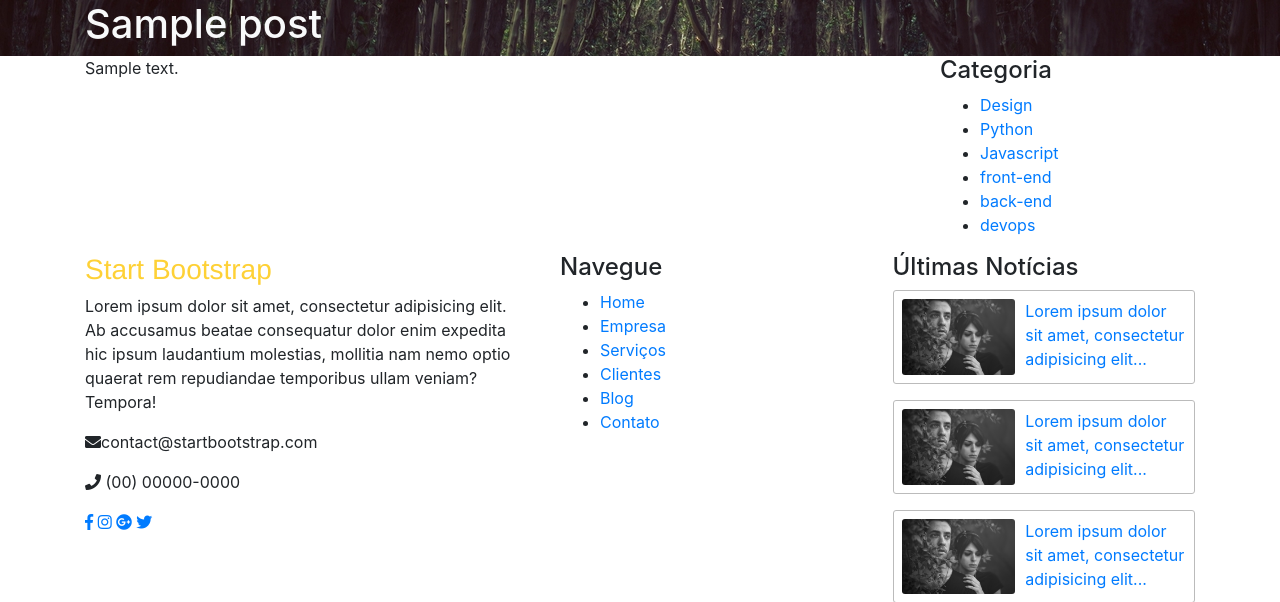
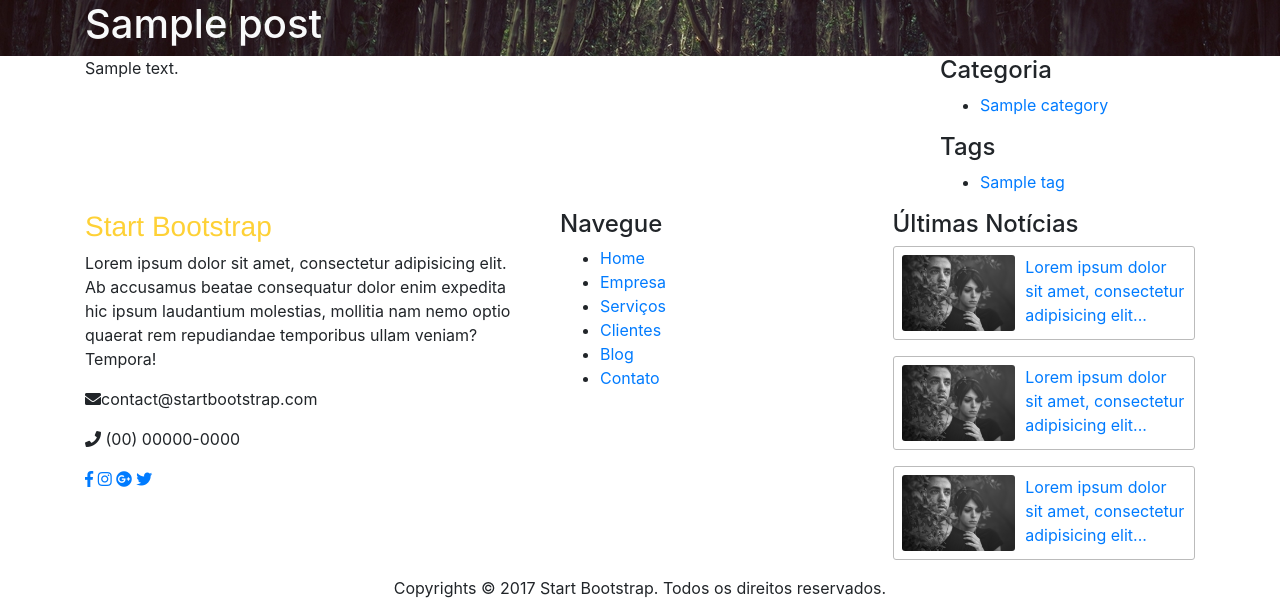
Before and after one commit to daniloroddrigues/webpyfast, a Django app: a page that uses webpyfast/blogs/templates/blog/post_detail.html in a window 1280 px wide. Shown: the part 56-658 px from the top of the page. Run offline with Django 3.2, Linux system fonts and the light colour scheme; tables that the repository leaves empty hold one stand-in row (values such as "Sample post"); some libraries are stand-ins or nearby versions.

Commit message:
Post Detail context Categories and Tags

```diff
--- a/webpyfast/blogs/templates/blog/post_detail.html
+++ b/webpyfast/blogs/templates/blog/post_detail.html
@@ -35,12 +35,15 @@
                     <div class="sidebar">
                         <h4>Categoria</h4>
                         <ul class="category">
-                            <li><a href="">Design</a></li>
-                            <li><a href="">Python</a></li>
-                            <li><a href="">Javascript</a></li>
-                            <li><a href="">front-end</a></li>
-                            <li><a href="">back-end</a></li>
-                            <li><a href="">devops</a></li>
+                            {% for category in categories %}
+                                <li><a href="">{{ category.title }}</a></li>
+                            {% endfor %}
+                        </ul>
+                        <h4>Tags</h4>
+                        <ul class="category">
+                            {% for tag in tags %}
+                                <li><a href="">{{ tag.title }}</a></li>
+                            {% endfor %}
                         </ul>
                     </div>
                 </div>
--- a/webpyfast/blogs/views.py
+++ b/webpyfast/blogs/views.py
@@ -1,5 +1,5 @@
 from django.shortcuts import render
-from webpyfast.blogs.models import Post, Category
+from webpyfast.blogs.models import Post, Category, Tags
 
 
 def blog(request):
@@ -9,4 +9,6 @@ def blog(request):
 
 def post_detail(request, pk, slug):
     post = Post.objects.get(pk=pk, slug=slug)
-    return render(request, 'blog/post_detail.html', {'post_detail': post, 'categories': Category()})
+    categories = post.categories.all()
+    tags = post.tags.all()
+    return render(request, 'blog/post_detail.html', {'post_detail': post, 'categories': categories, 'tags': tags})
```
Also changed, not shown: webpyfast/blogs/tests/test_view_post_detail.py (+28 -13 lines).
